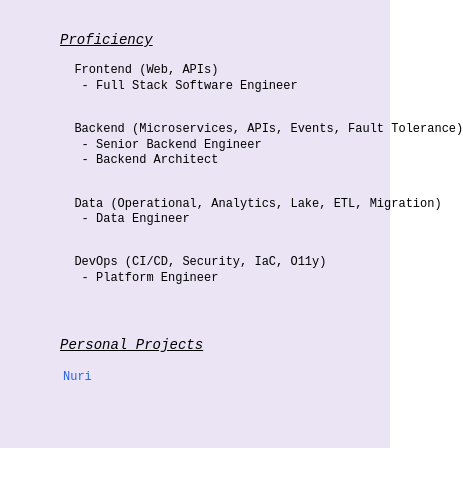
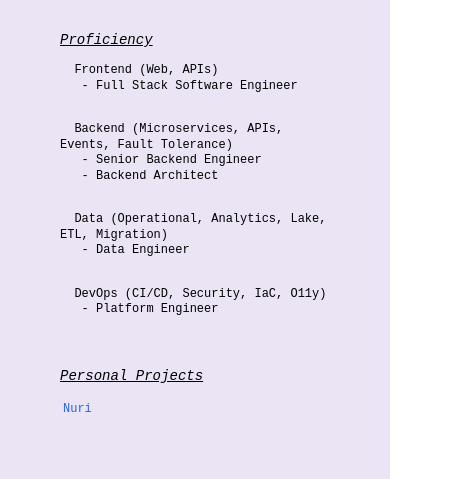
Before and after one commit to napiergit/coffee, a plain HTML site: page index.html in a window 390 px wide. Shown: the part 3367-3846 px from the top of the page, 463 px wide, since content can reach past the window. Before the commit the page ends 3815 px from the top, so only its background shows below. Drawn offline with nearby package versions, Linux system fonts and the light colour scheme.

Commit message:
Fix text overflow on mobile - wrap pre tags and clip frame

```diff
--- a/css/style.css
+++ b/css/style.css
@@ -145,6 +145,7 @@ h4 {
 
 .resume-frame {
   background: #eae4f5;
+  overflow: hidden;
 }
 
 p {
@@ -274,6 +275,11 @@ p a:visited {
     margin: 0px;
   }
 
+  pre {
+    white-space: pre-wrap;
+    word-wrap: break-word;
+  }
+
   .indent {
     margin-left: 3px;
   }
```
